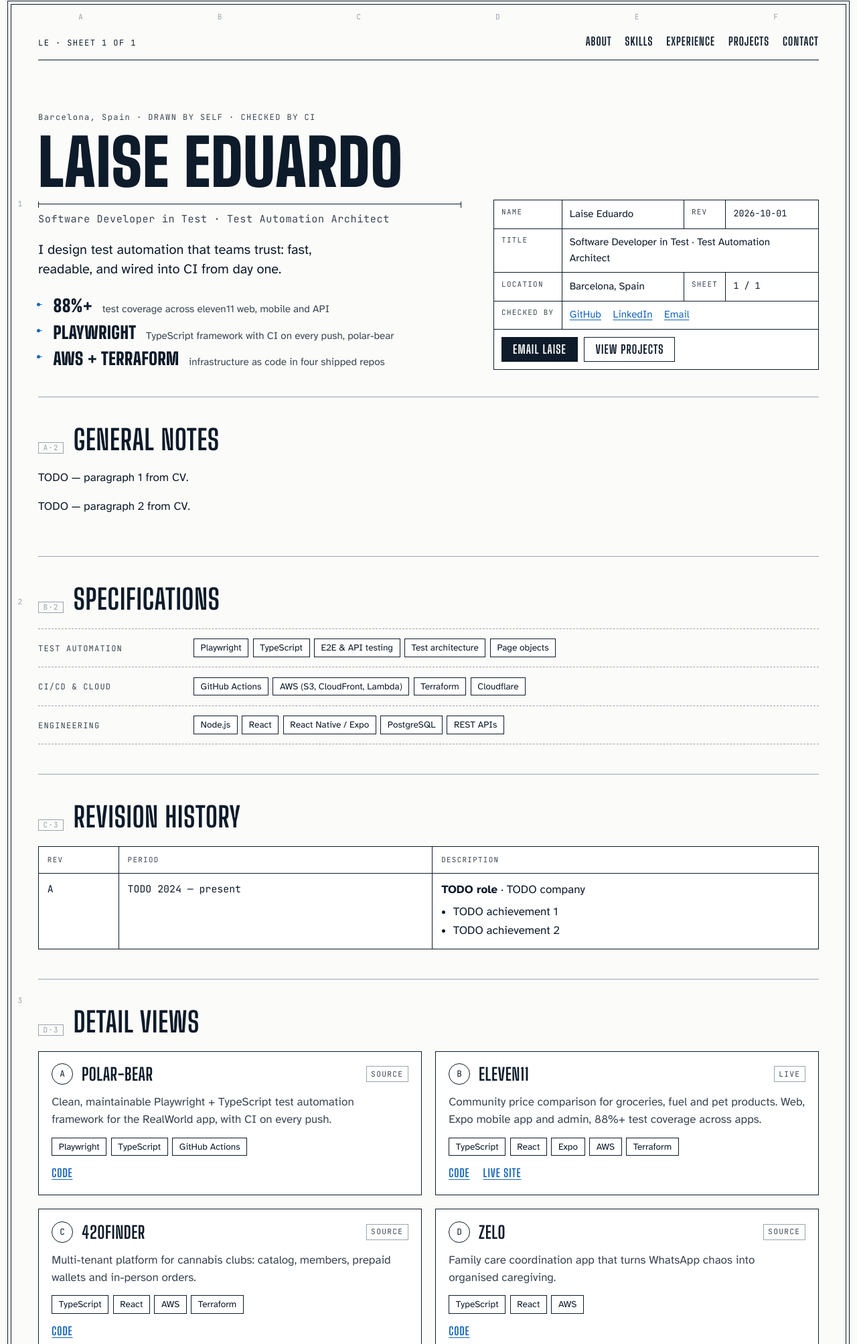
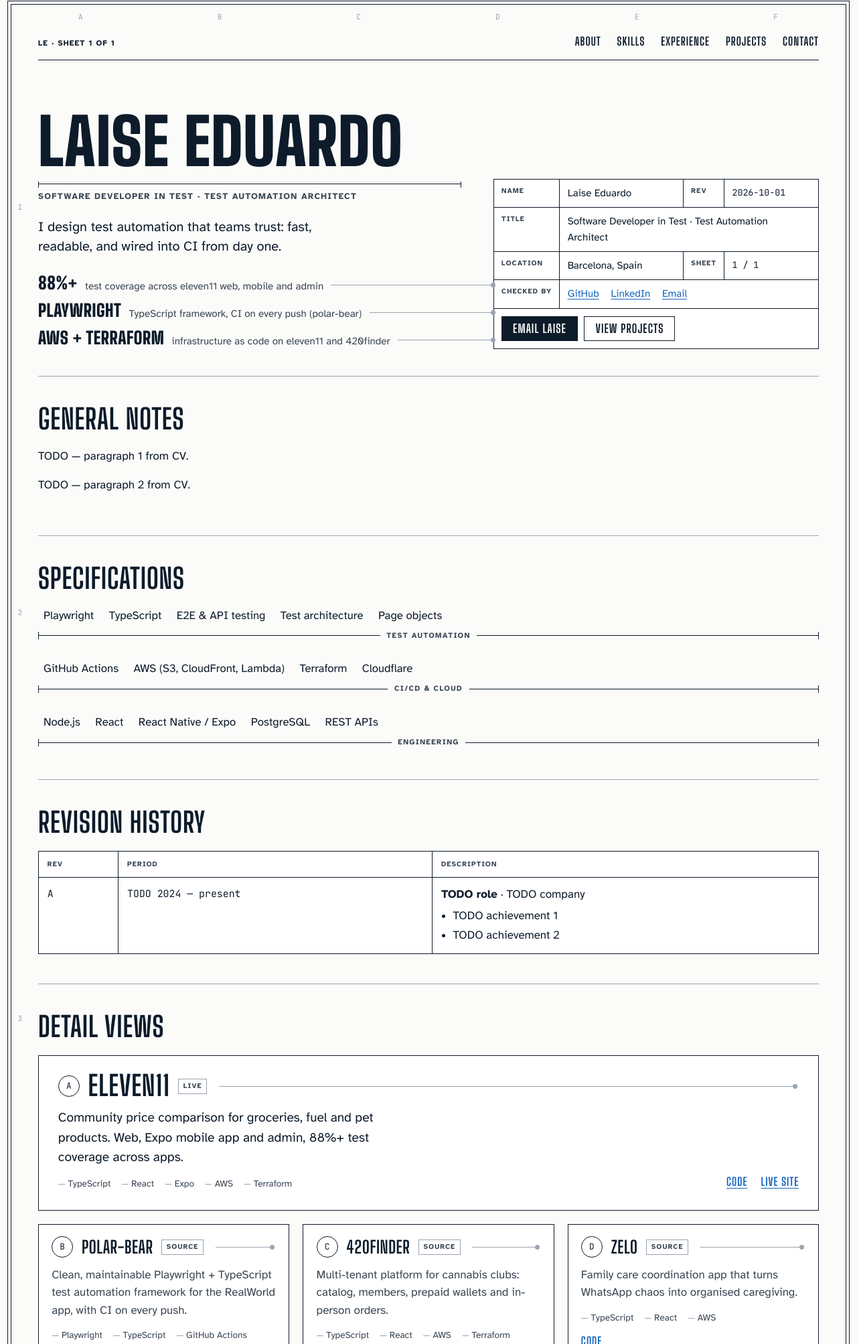
Before and after one commit to LaiseEduardo/laise-eduardo.com, a website with bundled scripts: page site/index.html in a window 1280 px wide. Shown: the part 10-2016 px from the top of the page at 67% size. Built offline with nearby package versions, Linux system fonts and the light colour scheme.

Commit message:
design: apply finish-review fixes (leaders, dimension lines, billing, truth, labels)
Co-Authored-By: Claude Fable 5.1 <noreply@anthropic.com>

```diff
--- a/site/content.js
+++ b/site/content.js
@@ -9,10 +9,11 @@ const content = {
     linkedin: 'https://www.linkedin.com/in/laise-eduardo', // TODO confirm
   },
   cv: null, // set to 'cv.pdf' when the PDF is added to site/
+  revised: '2026-10-01', // last content change; update when editing this file
   proof: [
-    { value: '88%+', label: 'test coverage across eleven11 web, mobile and API', href: 'https://github.com/LaiseEduardo/eleven11' },
-    { value: 'Playwright', label: 'TypeScript framework with CI on every push, polar-bear', href: 'https://github.com/LaiseEduardo/polar-bear' },
-    { value: 'AWS + Terraform', label: 'infrastructure as code in four shipped repos', href: 'https://github.com/LaiseEduardo' },
+    { value: '88%+', label: 'test coverage across eleven11 web, mobile and admin', href: 'https://github.com/LaiseEduardo/eleven11' },
+    { value: 'Playwright', label: 'TypeScript framework, CI on every push (polar-bear)', href: 'https://github.com/LaiseEduardo/polar-bear' },
+    { value: 'AWS + Terraform', label: 'infrastructure as code on eleven11 and 420finder', href: 'https://github.com/LaiseEduardo/eleven11/tree/main/terraform' },
   ],
   about: [
     'TODO — paragraph 1 from CV.',
@@ -27,8 +28,8 @@ const content = {
     { role: 'TODO role', company: 'TODO company', period: 'TODO 2024 — present', bullets: ['TODO achievement 1', 'TODO achievement 2'] },
   ],
   projects: [
+    { name: 'eleven11', description: 'Community price comparison for groceries, fuel and pet products. Web, Expo mobile app and admin, 88%+ test coverage across apps.', tags: ['TypeScript', 'React', 'Expo', 'AWS', 'Terraform'], repo: 'https://github.com/LaiseEduardo/eleven11', live: 'https://eleven11finder.com' },
     { name: 'polar-bear', description: 'Clean, maintainable Playwright + TypeScript test automation framework for the RealWorld app, with CI on every push.', tags: ['Playwright', 'TypeScript', 'GitHub Actions'], repo: 'https://github.com/LaiseEduardo/polar-bear', live: null },
-    { name: 'eleven11', description: 'Community price comparison for groceries, fuel and pet products. Web, Expo mobile app and admin, 88%+ test coverage across apps.', tags: ['TypeScript', 'React', 'Expo', 'AWS', 'Terraform'], repo: 'https://github.com/LaiseEduardo/eleven11', live: 'https://eleven11finder.com' },
     { name: '420finder', description: 'Multi-tenant platform for cannabis clubs: catalog, members, prepaid wallets and in-person orders.', tags: ['TypeScript', 'React', 'AWS', 'Terraform'], repo: 'https://github.com/LaiseEduardo/420finder', live: null },
     { name: 'Zelo', description: 'Family care coordination app that turns WhatsApp chaos into organised caregiving.', tags: ['TypeScript', 'React', 'AWS'], repo: 'https://github.com/LaiseEduardo/zelo-app', live: null },
   ],
--- a/site/main.js
+++ b/site/main.js
@@ -5,24 +5,22 @@ const esc = s => String(s).replace(/[&<>"']/g, c => ({ '&': '&amp;', '<': '&lt;'
 const html = (strings, ...vals) => strings.reduce((out, s, i) => out + s + (i < vals.length ? vals[i] : ''), '');
 const list = (arr, fn) => arr.map(fn).join('');
 const ext = 'rel="noopener" target="_blank"';
-const rev = new Date().toISOString().slice(0, 10);
 
 const hero = () => html`
 <section id="hero" class="hero" aria-labelledby="name">
   <div class="hero-lead">
-    <p class="dim">${esc(content.location)} · DRAWN BY SELF · CHECKED BY CI</p>
     <h1 id="name">${esc(content.name)}</h1>
     <p class="title">${esc(content.title)}</p>
     <p class="pitch">${esc(content.pitch)}</p>
     <ul class="callouts" aria-label="Proof">
-      ${list(content.proof, p => html`<li><a href="${esc(p.href)}" ${ext}><strong>${esc(p.value)}</strong><span>${esc(p.label)}</span></a></li>`)}
+      ${list(content.proof, p => html`<li><a href="${esc(p.href)}" ${ext}><strong>${esc(p.value)}</strong><span>${esc(p.label)}</span><i class="leader" aria-hidden="true"></i></a></li>`)}
     </ul>
   </div>
   <table class="title-block" aria-label="Title block">
     <tbody>
       <tr>
         <th scope="row">Name</th><td>${esc(content.name)}</td>
-        <th scope="row">Rev</th><td class="mono">${rev}</td>
+        <th scope="row">Rev</th><td class="mono">${esc(content.revised)}</td>
       </tr>
       <tr>
         <th scope="row">Title</th><td colspan="3">${esc(content.title)}</td>
@@ -52,25 +50,25 @@ const hero = () => html`
 
 const about = () => html`
 <section id="about" aria-labelledby="h-about">
-  <h2 id="h-about"><span class="zone">A·2</span>General notes</h2>
+  <h2 id="h-about">General notes</h2>
   <div class="prose">${list(content.about, p => html`<p>${esc(p)}</p>`)}</div>
 </section>`;
 
 const skills = () => html`
 <section id="skills" aria-labelledby="h-skills">
-  <h2 id="h-skills"><span class="zone">B·2</span>Specifications</h2>
+  <h2 id="h-skills">Specifications</h2>
   <dl class="dims">
     ${list(content.skills, g => html`
     <div class="dim-row">
-      <dt>${esc(g.group)}</dt>
-      <dd><ul class="chips">${list(g.items, i => html`<li>${esc(i)}</li>`)}</ul></dd>
+      <dd><ul class="span">${list(g.items, i => html`<li>${esc(i)}</li>`)}</ul></dd>
+      <dt><span class="measure">${esc(g.group)}</span></dt>
     </div>`)}
   </dl>
 </section>`;
 
 const experience = () => html`
 <section id="experience" aria-labelledby="h-exp">
-  <h2 id="h-exp"><span class="zone">C·3</span>Revision history</h2>
+  <h2 id="h-exp">Revision history</h2>
   <table class="rev">
     <thead><tr><th scope="col">Rev</th><th scope="col">Period</th><th scope="col">Description</th></tr></thead>
     <tbody>
@@ -89,17 +87,18 @@ const experience = () => html`
 
 const projects = () => html`
 <section id="projects" aria-labelledby="h-projects">
-  <h2 id="h-projects"><span class="zone">D·3</span>Detail views</h2>
+  <h2 id="h-projects">Detail views</h2>
   <div class="details">
     ${list(content.projects, (p, i) => html`
-    <article class="detail" aria-labelledby="p-${i}">
+    <article class="detail${i === 0 ? ' headline' : ''}" aria-labelledby="p-${i}">
       <header class="detail-head">
         <span class="bubble" aria-hidden="true">${String.fromCharCode(65 + i)}</span>
         <h3 id="p-${i}">${esc(p.name)}</h3>
-        <span class="scale mono">${p.live ? 'LIVE' : 'SOURCE'}</span>
+        <span class="scale">${p.live ? 'Live' : 'Source'}</span>
+        <i class="leader" aria-hidden="true"></i>
       </header>
       <p>${esc(p.description)}</p>
-      <ul class="chips">${list(p.tags, t => html`<li>${esc(t)}</li>`)}</ul>
+      <ul class="notes">${list(p.tags, t => html`<li>${esc(t)}</li>`)}</ul>
       <p class="detail-links">
         <a href="${esc(p.repo)}" ${ext}>Code</a>
         ${p.live ? html`<a href="${esc(p.live)}" ${ext}>Live site</a>` : ''}
@@ -110,7 +109,7 @@ const projects = () => html`
 
 const contact = () => html`
 <section id="contact" aria-labelledby="h-contact">
-  <h2 id="h-contact"><span class="zone">F·4</span>Issue for review</h2>
+  <h2 id="h-contact">Issue for review</h2>
   <div class="contact-row">
     <p class="pitch">Open to QA engineering and test-automation roles, on-site in Barcelona or remote.</p>
     <p><a class="btn primary" href="mailto:${esc(content.email)}">${esc(content.email)}</a></p>
--- a/site/styles.css
+++ b/site/styles.css
@@ -69,6 +69,7 @@ h1, h2, h3 {
 }
 
 .mono { font-family: var(--mono); font-variant-numeric: tabular-nums; font-size: 0.875em; }
+.label, .title-block th, .rev th, .scale, .brand, footer, .top nav { font-family: var(--body); }
 
 .skip {
   position: absolute; left: var(--gutter); top: -3rem;
@@ -118,17 +119,18 @@ h1, h2, h3 {
   margin-bottom: 2rem;
 }
 .brand {
-  font-family: var(--mono); font-size: 0.75rem; letter-spacing: 0.12em;
+  font-family: var(--body); font-weight: 700; font-size: 0.72rem; letter-spacing: 0.1em; text-transform: uppercase;
   color: var(--ink); text-decoration: none;
 }
-.top nav { display: flex; flex-wrap: wrap; gap: 0 1.25rem; }
+.top nav { display: flex; flex-wrap: wrap; gap: 0 1rem; }
 .top nav a {
   font-family: var(--display); text-transform: uppercase; font-weight: 700;
-  font-size: 1.05rem; letter-spacing: 0.06em; color: var(--ink);
+  font-size: 1rem; letter-spacing: 0.06em; color: var(--ink);
   text-decoration: none; padding: 0.15rem 0;
   border-bottom: 2px solid transparent;
 }
 .top nav a:hover, .top nav a:focus-visible { border-bottom-color: var(--ink); outline: none; }
+@media (min-width: 48rem) { .top nav { gap: 0 1.5rem; } .top nav a { font-size: 1.05rem; } }
 
 /* --- hero / title block -------------------------------------------- */
 
@@ -143,17 +145,13 @@ h1, h2, h3 {
   .hero { grid-template-columns: minmax(0, 1.3fr) minmax(0, 1fr); align-items: end; gap: 3rem; }
 }
 
-.dim {
-  font-family: var(--mono); font-size: 0.75rem; letter-spacing: 0.12em;
-  color: var(--ink-2); margin: 0 0 0.75rem;
-}
 .hero h1 {
   font-size: clamp(3.4rem, 11vw, 6rem);
   font-weight: 900;
   letter-spacing: 0.01em;
 }
 .hero .title {
-  font-family: var(--mono); font-size: 0.95rem; letter-spacing: 0.04em;
+  font-family: var(--body); font-weight: 700; text-transform: uppercase; font-size: 0.8rem; letter-spacing: 0.1em;
   color: var(--ink-2); margin: 1rem 0 0;
   padding-top: 0.6rem;
   border-top: 1px solid var(--ink);
@@ -166,26 +164,42 @@ h1, h2, h3 {
 .hero .title::after { right: 0; }
 .pitch { font-size: 1.25rem; line-height: 1.45; max-width: 36ch; margin: 1.25rem 0 0; text-wrap: pretty; }
 
-.callouts { list-style: none; margin: 1.75rem 0 0; padding: 0; display: grid; gap: 0.6rem; }
+.callouts { list-style: none; margin: 1.75rem 0 0; padding: 0; display: grid; gap: 0.7rem; }
 .callouts a {
   min-width: 0;
-  display: grid; grid-template-columns: minmax(0, 1fr); gap: 0.9rem; align-items: baseline;
-  color: var(--ink); text-decoration: none; position: relative; padding-left: 1.4rem;
+  display: flex; flex-wrap: wrap; align-items: baseline; gap: 0.35rem 0.7rem;
+  color: var(--ink); text-decoration: none;
 }
-.callouts a::before {
-  content: ""; position: absolute; left: 0; top: 0.55em; width: 0.9rem; height: 1px;
-  background: var(--accent); transform-origin: left; transform: scaleX(0.4);
-  transition: transform 0.5s var(--ease);
+.callouts strong { font-family: var(--display); font-size: 1.6rem; font-weight: 900; letter-spacing: 0.02em; text-transform: uppercase; line-height: 1; }
+.callouts span { color: var(--ink-2); font-size: 0.95rem; }
+.callouts a:hover span, .callouts a:focus-visible span { color: var(--ink); }
+
+/* leader: a rule that runs from the claim to the title block, dot at the target end */
+.leader { display: none; }
+@media (min-width: 64rem) {
+  .callouts { margin-right: -3rem; } /* cross the grid gap so leaders touch the title block */
+  .callouts a { flex-wrap: nowrap; }
+  .callouts span { white-space: nowrap; }
+  .leader {
+    display: block; position: relative; flex: 1 1 2rem; min-width: 2rem; height: 1px;
+    align-self: center; margin-top: 0.1em;
+    background: var(--rule);
+  }
+  .leader::before {
+    content: ""; position: absolute; inset: 0; background: var(--accent);
+    transform-origin: left; transform: scaleX(0);
+    transition: transform 0.55s var(--ease);
+  }
+  .leader::after {
+    content: ""; position: absolute; right: -3px; top: -3px; width: 7px; height: 7px;
+    border-radius: 50%; background: var(--rule);
+    transition: background-color 0.2s 0.3s;
+  }
+  a:hover > .leader::before, a:focus-visible > .leader::before,
+  .detail:hover .leader::before, .detail:focus-within .leader::before { transform: scaleX(1); }
+  a:hover > .leader::after, a:focus-visible > .leader::after,
+  .detail:hover .leader::after, .detail:focus-within .leader::after { background: var(--accent); }
 }
-.callouts a::after {
-  content: ""; position: absolute; left: -2px; top: calc(0.55em - 2px); width: 5px; height: 5px;
-  border-radius: 50%; background: var(--accent);
-}
-.callouts a:hover::before, .callouts a:focus-visible::before { transform: scaleX(1); }
-@media (min-width: 48rem) { .callouts a { grid-template-columns: auto minmax(0, 1fr); } }
-.callouts strong { min-width: 0; overflow-wrap: anywhere; font-family: var(--display); font-size: 1.6rem; font-weight: 900; letter-spacing: 0.02em; text-transform: uppercase; line-height: 1; }
-.callouts span { min-width: 0; overflow-wrap: anywhere; color: var(--ink-2); font-size: 0.95rem; }
-.callouts a:hover span, .callouts a:focus-visible span { color: var(--accent); }
 
 .title-block {
   width: 100%;
@@ -196,7 +210,7 @@ h1, h2, h3 {
 }
 .title-block th, .title-block td { border: 1px solid var(--ink); padding: 0.55rem 0.7rem; vertical-align: top; text-align: left; }
 .title-block th {
-  font-family: var(--mono); font-weight: 400; font-size: 0.68rem; letter-spacing: 0.12em;
+  font-family: var(--body); font-weight: 700; font-size: 0.66rem; letter-spacing: 0.1em;
   text-transform: uppercase; color: var(--ink-2); width: 1%; white-space: nowrap;
 }
 .title-block .links { display: flex; flex-wrap: wrap; gap: 0.4rem 1.1rem; }
@@ -212,29 +226,35 @@ h1, h2, h3 {
 }
 .btn:hover, .btn:focus-visible { background: var(--ink); color: var(--sheet); }
 .btn.primary { background: var(--ink); color: var(--sheet); }
-.btn.primary:hover, .btn.primary:focus-visible { background: var(--accent); color: var(--accent-ink); border-color: var(--accent); }
+.btn.primary:hover, .btn.primary:focus-visible { background: var(--sheet); color: var(--ink); }
 
 /* --- sections -------------------------------------------------------- */
 
 main > section { padding: 2.75rem 0; border-bottom: 1px solid var(--rule); }
 main > section:last-child { border-bottom: 0; }
 
-h2 { font-size: clamp(1.9rem, 4vw, 2.6rem); font-weight: 700; margin-bottom: 1.4rem; display: flex; align-items: baseline; gap: 0.9rem; }
-.zone {
-  font-family: var(--mono); font-size: 0.7rem; letter-spacing: 0.1em; color: var(--rule);
-  border: 1px solid var(--rule); padding: 0.15rem 0.4rem; font-weight: 400; text-transform: none;
-}
+h2 { font-size: clamp(1.9rem, 4vw, 2.6rem); font-weight: 700; margin-bottom: 1.4rem; }
 
 .prose { max-width: 68ch; }
 .prose p { margin: 0 0 1em; }
 
-/* specifications (dimension rows) */
-.dims { margin: 0; }
-.dim-row { display: grid; gap: 0.5rem; padding: 0.9rem 0; border-top: 1px dashed var(--rule); }
-.dim-row:last-child { border-bottom: 1px dashed var(--rule); }
-@media (min-width: 48rem) { .dim-row { grid-template-columns: 14rem 1fr; } }
-.dims dt { font-family: var(--mono); font-size: 0.75rem; letter-spacing: 0.1em; text-transform: uppercase; color: var(--ink-2); padding-top: 0.35rem; }
+/* specifications: each group is a dimension line — items are the dimensioned span,
+   the group name is the measured value set on the line between extension ticks */
+.dims { margin: 0; display: grid; gap: 1.6rem; }
+.dim-row { display: grid; gap: 0.35rem; }
 .dims dd { margin: 0; }
+.span { list-style: none; margin: 0; padding: 0 0.5rem; display: flex; flex-wrap: wrap; gap: 0.3rem 1.4rem; }
+.span li { font-size: 1.05rem; }
+.dims dt { position: relative; height: 1.4rem; display: grid; place-items: center; }
+.dims dt::before { content: ""; position: absolute; left: 0; right: 0; top: 50%; height: 1px; background: var(--ink); }
+.dims dt::after {
+  content: ""; position: absolute; left: 0; right: 0; top: calc(50% - 5px); height: 11px;
+  border-left: 1px solid var(--ink); border-right: 1px solid var(--ink);
+}
+.measure {
+  position: relative; z-index: 1; background: var(--sheet); padding: 0 0.6rem;
+  font-size: 0.7rem; font-weight: 700; letter-spacing: 0.12em; text-transform: uppercase; color: var(--ink-2);
+}
 
 .chips { list-style: none; margin: 0; padding: 0; display: flex; flex-wrap: wrap; gap: 0.4rem; }
 .chips li {
@@ -245,7 +265,7 @@ h2 { font-size: clamp(1.9rem, 4vw, 2.6rem); font-weight: 700; margin-bottom: 1.4
 /* revision table (experience) */
 .rev { width: 100%; border-collapse: collapse; border: 1px solid var(--ink); background: var(--cell); }
 .rev th, .rev td { border: 1px solid var(--ink); padding: 0.7rem 0.8rem; text-align: left; vertical-align: top; }
-.rev th { font-family: var(--mono); font-weight: 400; font-size: 0.68rem; letter-spacing: 0.12em; text-transform: uppercase; color: var(--ink-2); }
+.rev th { font-family: var(--body); font-weight: 700; font-size: 0.66rem; letter-spacing: 0.1em; text-transform: uppercase; color: var(--ink-2); }
 .rev td.period { white-space: nowrap; }
 .rev-title { margin: 0 0 0.4rem; }
 .rev ul { margin: 0; padding-left: 1.1rem; }
@@ -257,24 +277,35 @@ h2 { font-size: clamp(1.9rem, 4vw, 2.6rem); font-weight: 700; margin-bottom: 1.4
   .rev td.period { white-space: normal; }
 }
 
-/* detail views (projects) */
+/* detail views (projects): headline detail first at full width, support details below */
 .details { display: grid; gap: 1.25rem; }
-@media (min-width: 48rem) { .details { grid-template-columns: repeat(2, 1fr); } }
+@media (min-width: 48rem) { .details { grid-template-columns: repeat(3, 1fr); } .detail.headline { grid-column: 1 / -1; } }
 .detail {
   border: 1px solid var(--ink); background: var(--cell); padding: 1.1rem 1.2rem 1.2rem;
   display: flex; flex-direction: column; gap: 0.8rem; position: relative;
 }
 .detail-head { display: flex; align-items: center; gap: 0.8rem; }
+.detail-head .leader { flex: 1 1 1rem; min-width: 1rem; margin: 0 0.3rem; }
 .bubble {
   width: 2rem; height: 2rem; border-radius: 50%; border: 1px solid var(--ink);
   display: inline-grid; place-items: center; font-family: var(--mono); font-size: 0.8rem; flex: none;
 }
-.detail h3 { font-size: 1.6rem; font-weight: 700; flex: 1; }
-.scale { font-size: 0.7rem; letter-spacing: 0.12em; color: var(--ink-2); border: 1px solid var(--rule); padding: 0.15rem 0.4rem; }
-.detail p { margin: 0; color: var(--ink-2); }
+.detail h3 { font-size: 1.6rem; font-weight: 700; }
+.scale { font-size: 0.66rem; font-weight: 700; letter-spacing: 0.1em; text-transform: uppercase; color: var(--ink-2); border: 1px solid var(--rule); padding: 0.15rem 0.4rem; }
+.detail p { margin: 0; color: var(--ink-2); max-width: 60ch; }
+.notes { list-style: none; margin: 0; padding: 0; display: flex; flex-wrap: wrap; gap: 0.2rem 1rem; font-size: 0.85rem; color: var(--ink-2); }
+.notes li::before { content: "— "; color: var(--rule); }
 .detail-links { display: flex; gap: 1.25rem; margin-top: auto; }
 .detail-links a { font-family: var(--display); text-transform: uppercase; font-weight: 700; font-size: 1.05rem; letter-spacing: 0.06em; }
 .detail:hover .bubble, .detail:focus-within .bubble { background: var(--ink); color: var(--sheet); }
+@media (min-width: 48rem) {
+  .detail.headline { padding: 1.6rem 1.8rem 1.8rem; display: grid; grid-template-columns: 1fr 1fr; grid-template-rows: auto auto auto; column-gap: 2.5rem; }
+  .detail.headline .detail-head { grid-column: 1 / -1; }
+  .detail.headline h3 { font-size: 2.6rem; }
+  .detail.headline > p { font-size: 1.2rem; color: var(--ink); grid-row: 2; }
+  .detail.headline .notes { grid-row: 3; grid-column: 1; }
+  .detail.headline .detail-links { grid-column: 2; grid-row: 2 / 4; align-self: end; justify-content: end; }
+}
 
 /* contact */
 .contact-row { display: grid; gap: 1.25rem; align-items: center; }
@@ -282,12 +313,12 @@ h2 { font-size: clamp(1.9rem, 4vw, 2.6rem); font-weight: 700; margin-bottom: 1.4
 #contact .pitch { margin: 0; }
 #contact .btn { font-family: var(--mono); text-transform: none; letter-spacing: 0; font-size: 0.95rem; padding: 0.75rem 1rem; }
 
-footer { margin-top: 2rem; padding-top: 0.75rem; border-top: 1px solid var(--ink); font-family: var(--mono); font-size: 0.72rem; letter-spacing: 0.02em; color: var(--ink-2); }
+footer { margin-top: 2rem; padding-top: 0.75rem; border-top: 1px solid var(--ink); font-family: var(--body); font-size: 0.78rem; letter-spacing: 0.02em; color: var(--ink-2); }
 footer p { margin: 0; }
 
 @media (prefers-reduced-motion: reduce) {
   html { scroll-behavior: auto; }
-  .callouts a::before { transition: none; transform: none; }
+  .leader::before { transition: none; }
 }
 
 /* title block reflow on narrow sheets */
```
Also changed, not shown: site/404.html (+1 -1 lines), .impeccable/review/desktop-dark.png, .impeccable/review/desktop.png, .impeccable/review/mobile-dark.png, .impeccable/review/mobile.png.
